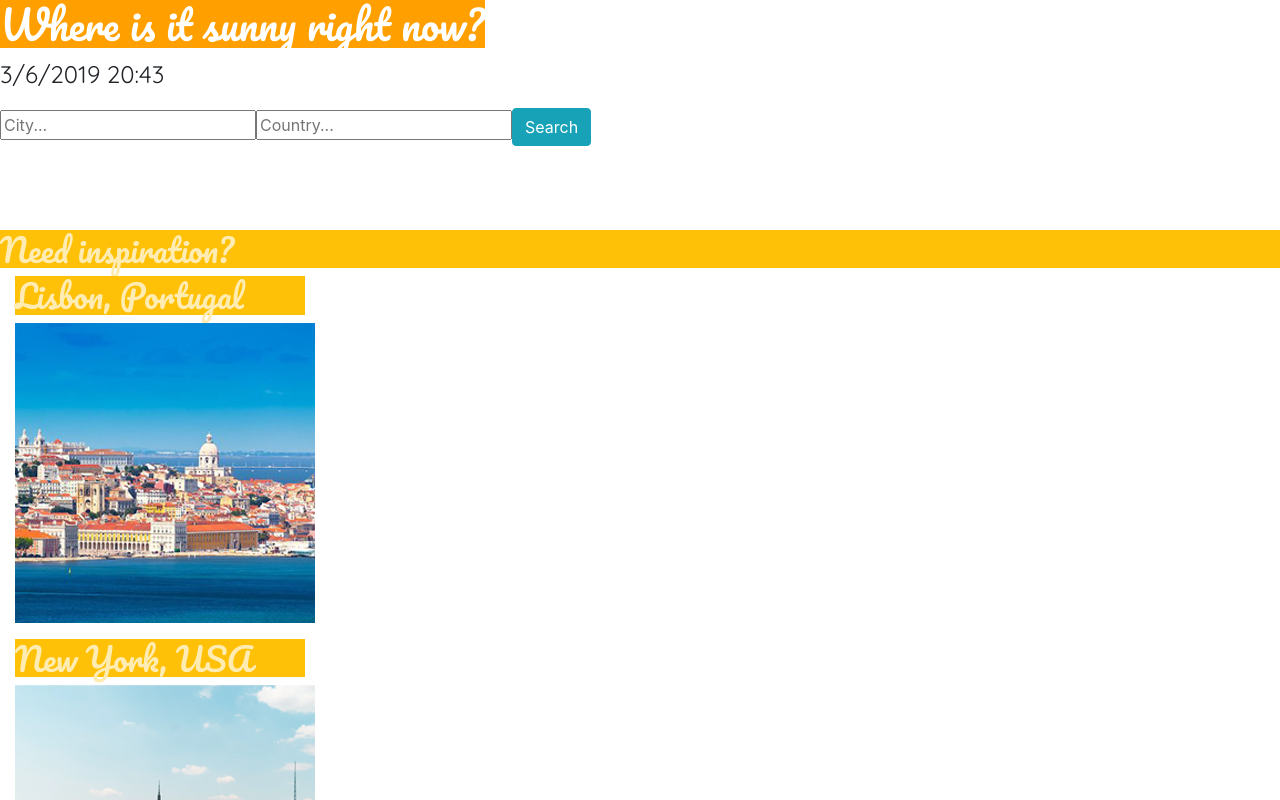
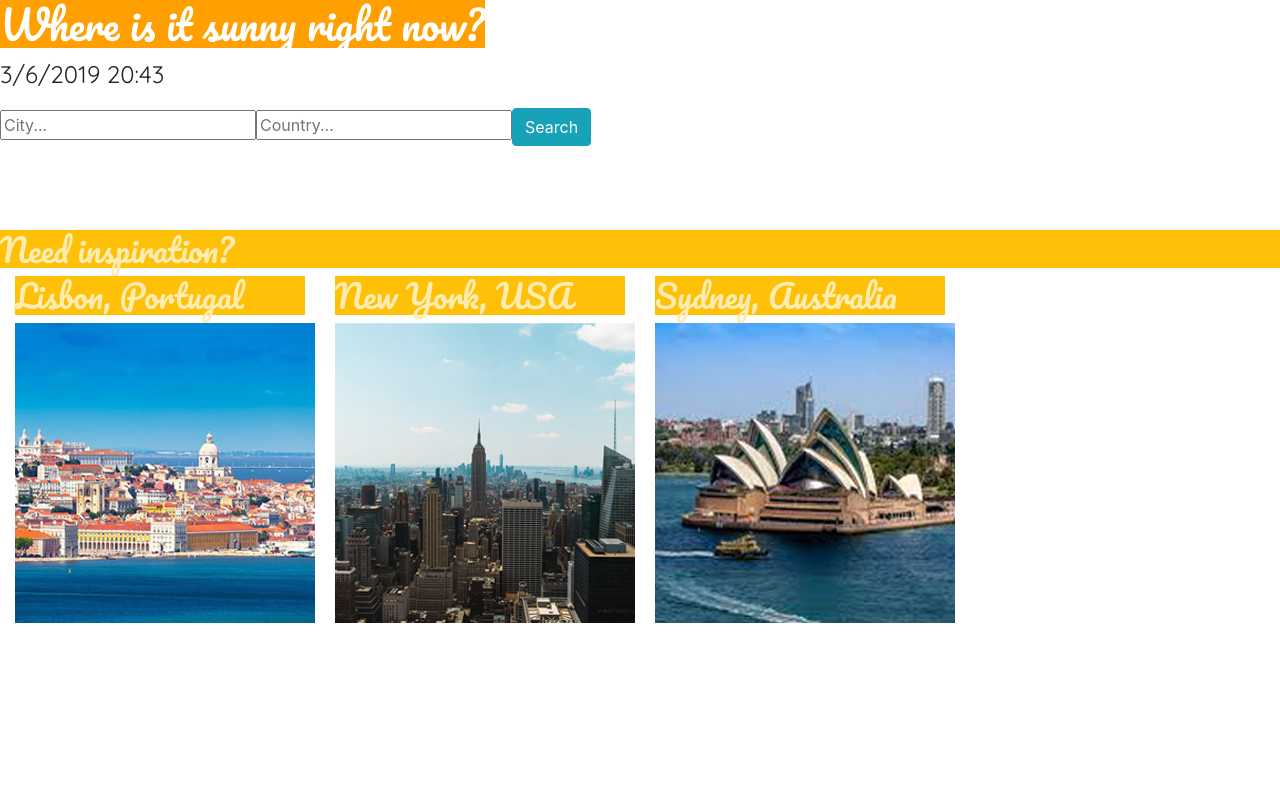
Before and after one commit to lizkoch/weather-react, a React (Create React App) app: page / in a window 1280 px wide. Shown: the top 800 px of the page. Built offline with nearby package versions, Linux system fonts and the light colour scheme.

Commit message:
Pics in a row

```diff
--- /dev/null
+++ b/src/InspoPic.css
@@ -0,0 +1,3 @@
+.cities {
+  float: left;
+}
--- a/src/InspoPic.js
+++ b/src/InspoPic.js
@@ -1,4 +1,5 @@
 import React, { Component } from "react";
+import "./InspoPic.css";
 const Api_Key = "e4cc36c73832c7c7ff16bb720a49e759";
 
 export default class InspoPic extends React.Component {
@@ -20,7 +21,7 @@ export default class InspoPic extends React.Component {
 
   render() {
     return (
-      <div className="col-lg-3 col-md-3">
+      <div className="col-md-3 cities">
         <h2>
           {this.state.cityName}, {this.state.countryName}
         </h2>
```
